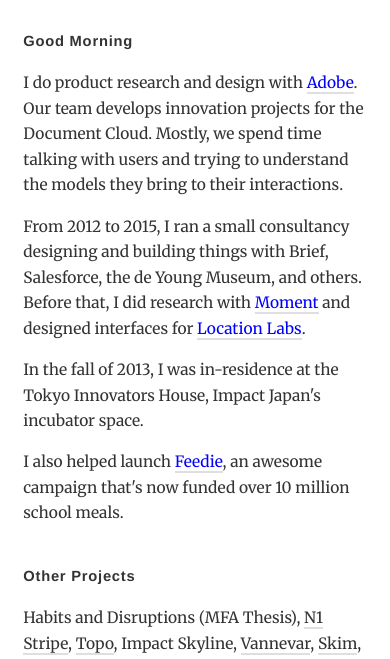
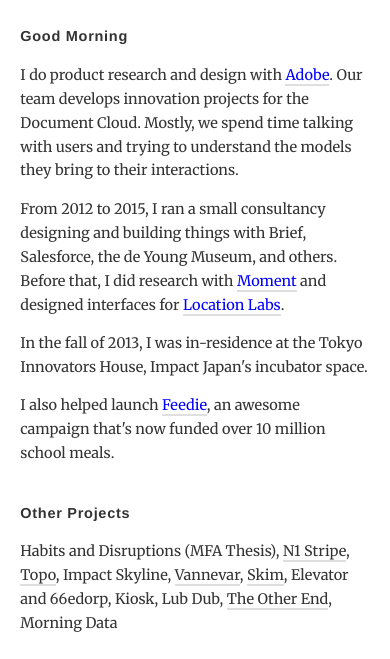
Before and after one commit to coreymlee/coreymlee.github.io, a Jekyll site: the page built from index.html, in a window 390 px wide. Shown: the top 659 px of the page. Built offline with Jekyll 4.4.1, drawn with Linux system fonts in a browser that asks for light colours.

Commit message:
Minor design tweaks

```diff
--- a/css/home.css
+++ b/css/home.css
@@ -92,7 +92,7 @@
     padding-right: 2.475rem;
     box-sizing: border-box; }
     #main_container #sidebar #portrait {
-      background: 65% 25% url("/images/cml.png");
+      background: 65% 20% url("/images/cml.png");
       background-size: cover;
       height: 20.625rem;
       margin-bottom: 1.65rem;
@@ -128,13 +128,16 @@
         margin-bottom: 2.475rem; } }
 @media screen and (max-width: 500px) {
   html {
-    font-size: 15.5px;
+    font-size: 14.5px;
     letter-spacing: 0; }
 
   body {
-    margin: 1.875rem 1.5rem; }
+    margin: 1.75rem 1.4rem; }
+
+  h3 {
+    font-size: 1rem; }
 
   #main_container #sidebar #portrait {
-    height: 15rem; } }
+    height: 14rem; } }
 
 /*# sourceMappingURL=home.css.map */
```
Also changed, not shown: css/home.scss (+6 -3 lines), 1 other file.
